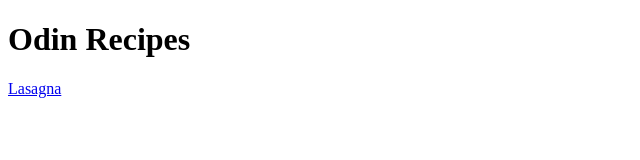
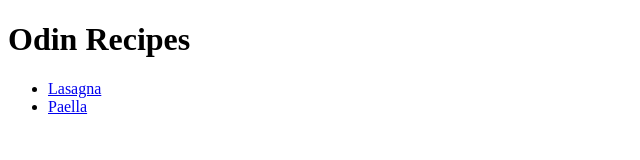
Before and after one commit to confus-3d/odin_recipes, a plain HTML site: page index.html in a window 1280 px wide. Shown: the whole page, without its empty margins (0-640 px from the left). Drawn offline with Linux system fonts and the light colour scheme.

Commit message:
Change on structure listing

```diff
--- a/index.html
+++ b/index.html
@@ -7,6 +7,9 @@
 </head>
 <body>
     <h1>Odin Recipes</h1>
-    <a href="odin_recipes/lasagna.html">Lasagna</a>
+    <ul>
+        <li><a href="odin_recipes/lasagna.html">Lasagna</a></li>
+        <li><a href="odin_recipes/paella.html">Paella</a></li>
+    </ul>
 </body>
 </html>
```
